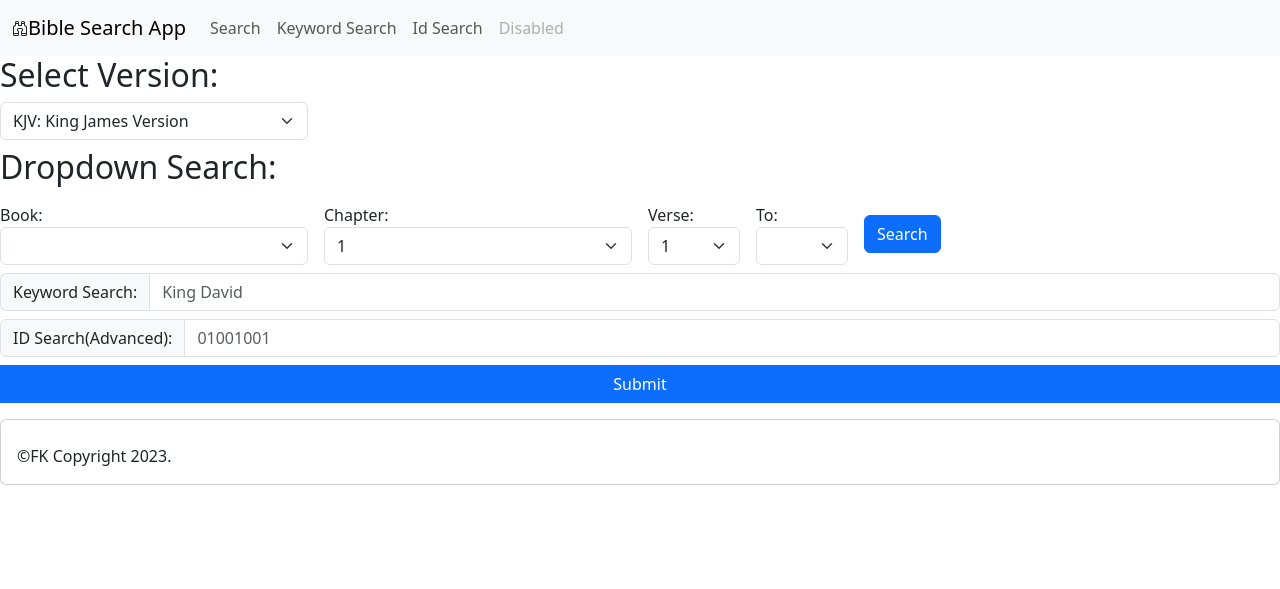
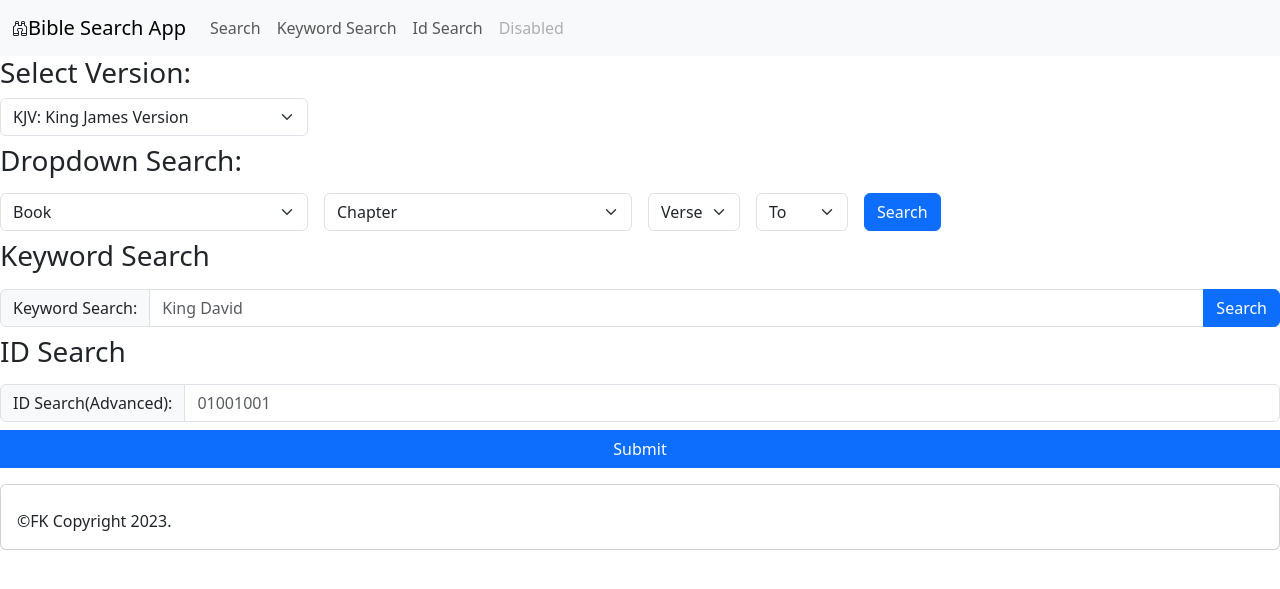
Before and after one commit to fkimani/bible-app, a Flask app: page / in a window 1280 px wide. Shown: the top 589 px of the page. Run offline with Flask 3, Linux system fonts and the light colour scheme; data that the repository does not hold is empty.

Commit message:
edit search types subheadings

```diff
--- a/templates/index.html
+++ b/templates/index.html
@@ -34,7 +34,7 @@
     <body>
         <form name="searchform" method="GET" action="/results" class="row gx-3 gy-2 align-items-center">
             <div class="col-sm-3">
-               <label for="sel_ver"><h2>Select Version:</h2></label>
+               <label for="sel_ver"><h3>Select Version:</h3></label>
                 <select class="form-select" aria-label="Default select example" id="ver" name="version">
                     <option value="t_kjv">KJV: King James Version</option>
                     {% for v in versions %}
@@ -42,52 +42,59 @@
                     {% endfor %}
                 </select>
             </div>
-            <h2>Dropdown Search:</h2>
+            <h3>Dropdown Search:</h3>
             <div class="col-sm-3">
-            <label for="book_label">Book:</label>
+            <!-- <label for="book_label">Book:</label> -->
             <select  class="form-select" aria-label="Default select example" id="bk" name="bk" onfocus="reset_fields('kw','ID'); ">
+                <option value="book">Book</option>
                 {% for book in books %}
                 <option value="{{ book }}">{{ book }}</option>
                 {% endfor %}
             </select>
             </div>
             <div class="col-sm-3">
-            <label for="chapter">Chapter:</label>
+            <!-- <label for="chapter">Chapter:</label> -->
             <select class="form-select" aria-label="Default select example" id="ch" name="ch" onfocus="reset_fields('kw','ID'); ">
+                <option value="chapter">Chapter</option>
                 {% for ch in range(1,chaptercount) %}
                 <option value="{{ch}}">{{ch}}</option>
                 {% endfor %}
             </select>
             </div>
             <div class="col-sm-1">
-            <label for="verse">Verse:</label>
+            <!-- <label for="verse">Verse:</label> -->
             <select class="form-select" aria-label="Default select example" id="vs" name="vs" onfocus="reset_fields('kw','ID'); ">
+                <option value="verse">Verse</option>
                 {% for vs in range(1,versecount) %}
                 <option value="{{vs}}">{{vs}}</option>
                 {% endfor %}
             </select>
             </div>
             <div class="col-sm-1">
-            <label for="verse_end">To:</label>
+            <!-- <label for="verse_end">To:</label> -->
             <select class="form-select" aria-label="Default select example" id="vs_end" name="vs_end" onfocus="reset_fields('kw','ID'); ">
-                <option value="0"></option>
+                <option value="0">To</option>
                 {% for vs in range(1,versecount) %}
                 <option value="{{vs}}">{{vs}}</option>
                 {% endfor %}
             </select>
             </div>
             <div class="col-sm-3">
+                <label for="submit"></label><br/>
                 <button type="submit" class="btn btn-primary" value="Search" id="submit" onsubmit="return validate_form()">Search</button>
             </div>
 
              <!-- keyword search -->
+             <h3>Keyword Search</h3>
             <div class="input-group">
                 <span class="input-group-text" id="basic-addon3">Keyword Search:</span>
                 <input type="text" name="kw" placeholder="King David" id="kw" maxlength="24" minlength="2" onfocus="reset_field('ID')" class="form-control" aria-label="Keyword Search" aria-describedby="basic-addon2">
+                <button type="submit" class="btn btn-primary" onclick="return validate_form()">Search</button>
               </div>
             <!-- /keyword search -->
 
             <!-- ID search -->
+            <h3>ID Search</h3>
             <div class="input-group">
                 <span class="input-group-text" id="basic-addon3">ID Search(Advanced):</span>
                 <input type="number" name="id" placeholder="01001001" id="ID" maxlength="8" minlength="8" min="01001001" max="66022021" onfocus="reset_field('kw')" class="form-control" aria-label="Id Search" aria-describedby="basic-addon3">
```
